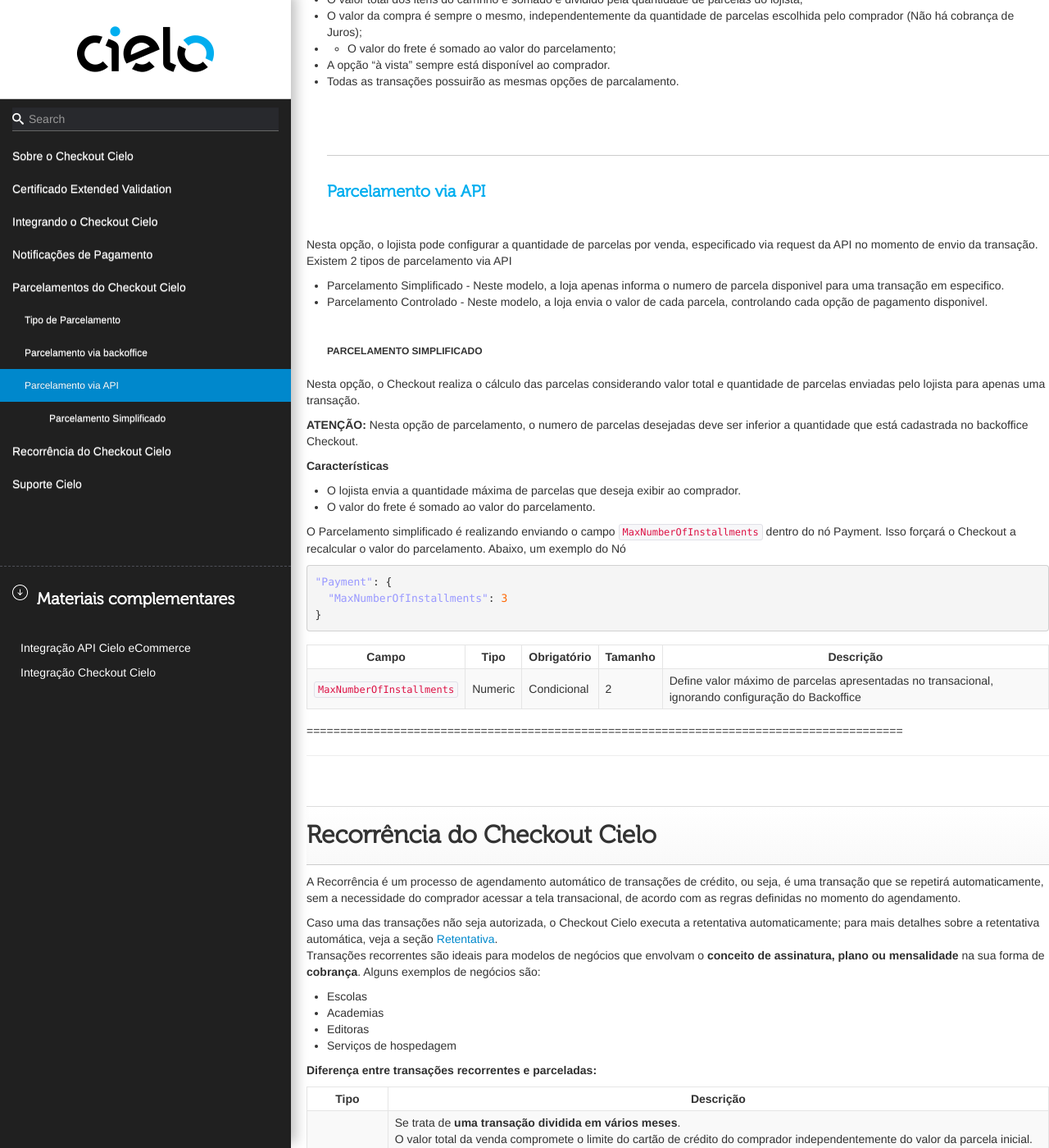
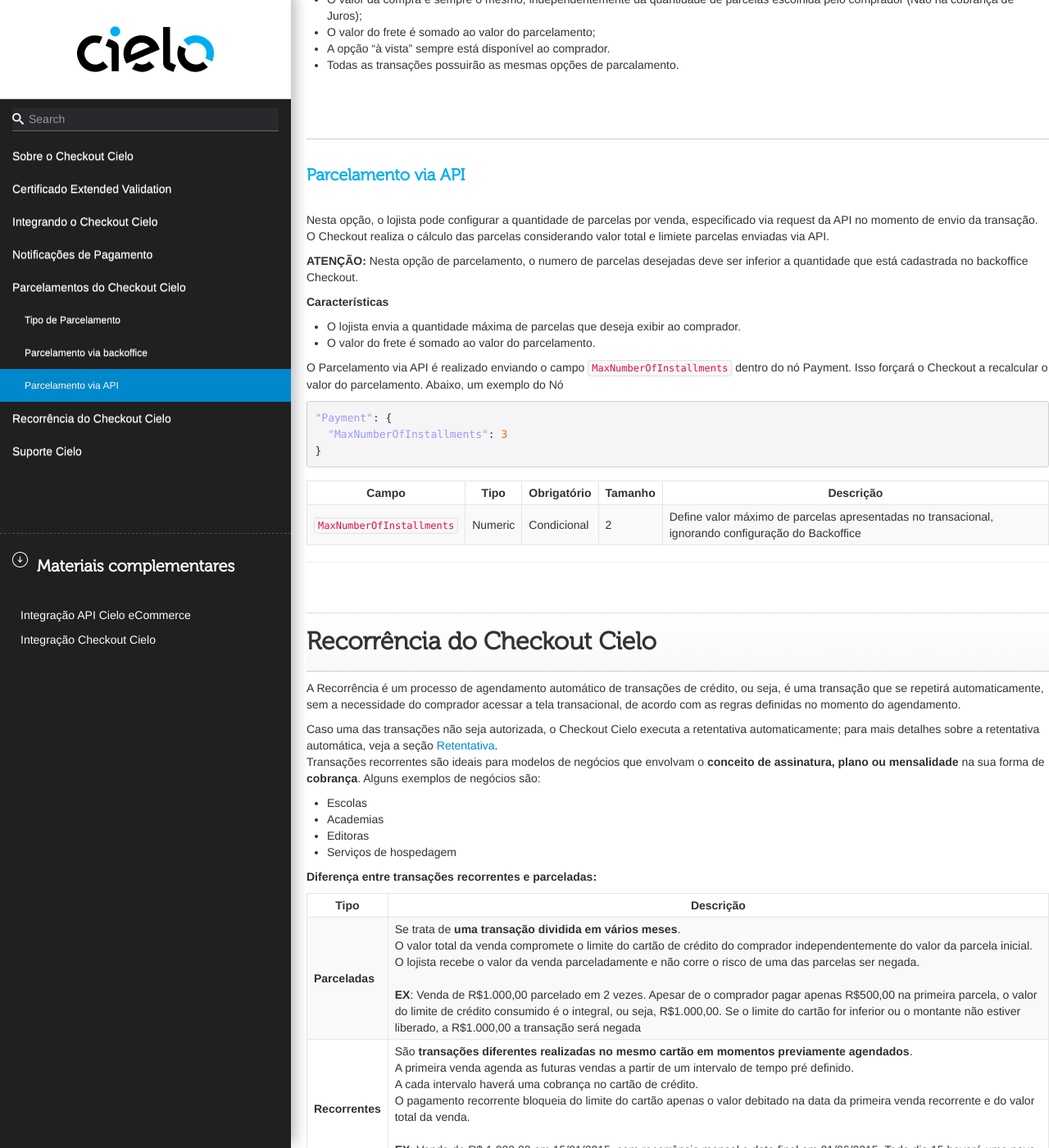
Before and after one commit to DeveloperCielo/Tutorial, a Jekyll site: the page built from _posts/2017-08-25-Checkout.md, in a window 1280 px wide and 1400 px high, scrolled down 45004 px. Shown: the whole window at 82% size. Built offline with Jekyll 4.4.1, drawn with Linux system fonts in a browser that asks for light colours; some web fonts are replaced; some of the changed text lies outside the part shown.

Commit message:
Updated '_posts/2017-08-25-Checkout.md' via CloudCannon

````diff
--- a/_posts/2017-08-25-Checkout.md
+++ b/_posts/2017-08-25-Checkout.md
@@ -1277,9 +1277,10 @@
 Existem dois métodos de parcelamento:
 
 * **Parcelamento via backoffice** - é o método padrão de parcelamento do Checkout. Cada bandeira possui uma configuração de parcelamento até 12X. O Valor do Carrinho (Produtos + Frete) é dividido igualmente pelo numero de parcelas.
-* **Parcelamento via API** - O Lojista assume a responsabilidade do calculo das parcelas e envia ao Checkout como os valores do carrinho serão divididos.
+* **Parcelamento via API** - O Lojista limita o numero de parcelas a serem apresentadas no backoffice
 
 **OBS:** O Checkout é limitado a parcelamentos de 12X, mesmo que sua afiliação cielo suporte valores superiores. Caso o valor apresentando em seu backoffice seja menor que 12, entre em cotato com o Suporte Cielo e verifique a configuração de sua Afiliação.
+
 ## Parcelamento via backoffice
 
 Neste modo, o lojista controla o limite maximo de parcelas que a loja realizará pelo Backoffice Checkout. O Valor das parcelas é definido acessando a aba **Configurações** e alterando a sessão **Pagamentos**
@@ -1295,20 +1296,15 @@
 * Disponível nas integrações do Checkout Cielo via API ou Botão;
 * O valor total dos itens do carrinho é somado e dividido pela quantidade de parcelas do lojista;
 * O valor da compra é sempre o mesmo, independentemente da quantidade de parcelas escolhida pelo comprador (Não há cobrança de Juros);
-* * O valor do frete é somado ao valor do parcelamento;
+* O valor do frete é somado ao valor do parcelamento;
 * A opção “à vista” sempre está disponível ao comprador.
 * Todas as transações possuirão as mesmas opções de parcalamento.
+
+
 ## Parcelamento via API
 
 Nesta opção, o lojista pode configurar a quantidade de parcelas por venda, especificado via request da API no momento de envio da transação.
-Existem 2 tipos de parcelamento via API
-
-* Parcelamento Simplificado - Neste modelo, a loja apenas informa o numero de parcela disponivel para uma transação em especifico.
-* Parcelamento Controlado - Neste modelo, a loja envia o valor de cada parcela, controlando cada opção de pagamento disponivel.
-### Parcelamento Simplificado
-
-
-Nesta opção,  o Checkout realiza o cálculo das parcelas considerando valor total e quantidade de parcelas enviadas pelo lojista para apenas uma transação.
+O Checkout realiza o cálculo das parcelas considerando valor total e  limiete parcelas enviadas via API.
 
 **ATENÇÃO:** Nesta opção de parcelamento, o numero de parcelas desejadas deve ser inferior a quantidade que está cadastrada no backoffice Checkout.
 
@@ -1318,7 +1314,7 @@
 * O valor do frete é somado ao valor do parcelamento.
 
 
-O Parcelamento simplificado é realizando enviando o campo `MaxNumberOfInstallments` dentro do nó Payment. Isso forçará o Checkout a recalcular o valor do parcelamento.
+O Parcelamento via API é realizado enviando o campo `MaxNumberOfInstallments` dentro do nó Payment. Isso forçará o Checkout a recalcular o valor do parcelamento.
 Abaixo, um exemplo do Nó
 
 ```json
@@ -1330,8 +1326,6 @@
 | Campo                         | Tipo         | Obrigatório | Tamanho | Descrição                                                                                               |
 |-------------------------------|--------------|-------------|---------|---------------------------------------------------------------------------------------------------------|
 | `MaxNumberOfInstallments`     | Numeric      | Condicional | 2       | Define valor máximo de parcelas apresentadas no transacional, ignorando configuração do Backoffice      |
-
-=========================================================================================
 
 
 --------------------------------------------
````
